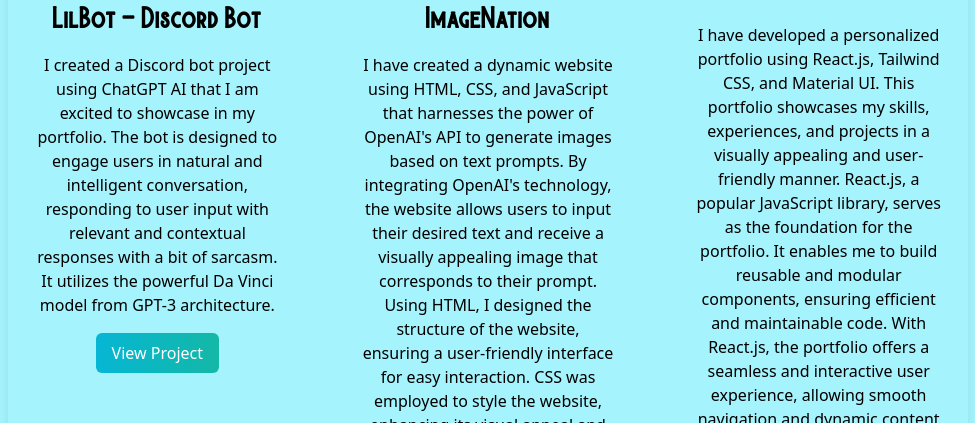
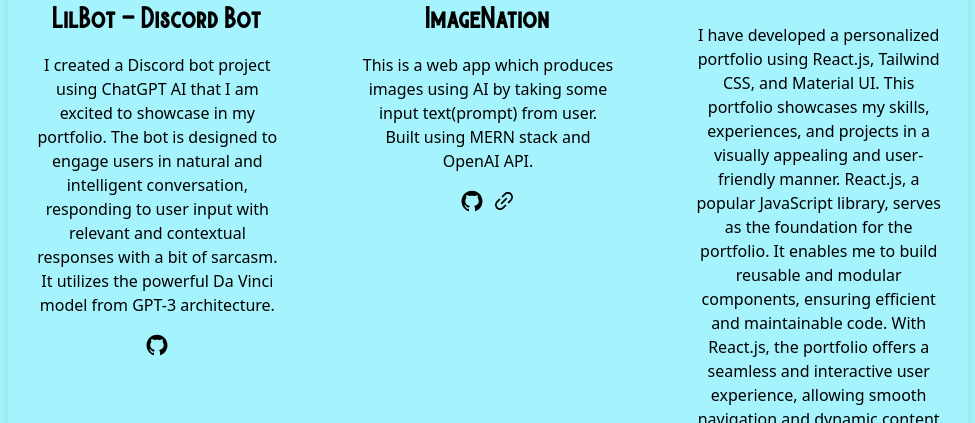
Before and after one commit to rishuraj1/PortfolioReact, a React (Vite) app: page / in a window 1280 px wide. Shown: the part 2233-2656 px from the top of the page, without its empty margins (152-1127 px from the left). Built offline with nearby package versions, Linux system fonts and the light colour scheme.

Commit message:
add: github and link to projects

```diff
--- a/src/App.jsx
+++ b/src/App.jsx
@@ -1,7 +1,7 @@
 import React from "react";
 import { useState, useEffect } from "react";
 import Typed from "typed.js";
-import { BsFillMoonStarsFill } from "react-icons/bs";
+import { BsFillMoonStarsFill, BsFillSunFill } from "react-icons/bs";
 import {
   AiFillGithub,
   AiFillLinkedin,
@@ -78,10 +78,17 @@
             </h1>
             <ul className="flex items-center">
               <li>
-                <BsFillMoonStarsFill
-                  onClick={() => setDarkMode(!darkMode)}
-                  className="cursor-pointer text-xl"
-                />
+                {darkMode ?
+                  <BsFillSunFill
+                    onClick={() => setDarkMode(!darkMode)}
+                    className="cursor-pointer fill-yellow-400 text-2xl transition duration-500 hover:scale-125 ease-in-out"
+                  />
+                  :
+                  <BsFillMoonStarsFill
+                    onClick={() => setDarkMode(!darkMode)}
+                    className="cursor-pointer fill-slate-900 text-xl transition duration-500 hover:scale-125 ease-in-out"
+                  />
+                }
               </li>
               <li>
                 <a
@@ -209,7 +216,7 @@
           <div className="lg:flex gap-16 md:flex items-start justify-center p-2">
             <Project
               image={botImage}
-              link={"https://github.com/rishuraj1/LilBot-Discord-Bot"}
+              githubLink={"https://github.com/rishuraj1/LilBot-Discord-Bot"}
               name={"LilBot - Discord Bot"}
               details={
                 "I created a Discord bot project using ChatGPT AI that I am excited to showcase in my portfolio. The bot is designed to engage users in natural and intelligent conversation, responding to user input with relevant and contextual responses with a bit of sarcasm. It utilizes the powerful Da Vinci model from GPT-3 architecture."
@@ -218,14 +225,16 @@
             />
             <Project
               image={imagenationLogo}
-              link={"https://rishuraj1.github.io/ImageNation/"}
+              githubLink={"https://github.com/rishuraj1/ImageNation--React"}
+              projectLink={"https://imagenation.vercel.app/"}
               name={"ImageNation"}
-              details={"I have created a dynamic website using HTML, CSS, and JavaScript that harnesses the power of OpenAI's API to generate images based on text prompts. By integrating OpenAI's technology, the website allows users to input their desired text and receive a visually appealing image that corresponds to their prompt. Using HTML, I designed the structure of the website, ensuring a user-friendly interface for easy interaction. CSS was employed to style the website, enhancing its visual appeal and ensuring a cohesive and visually pleasing layout. JavaScript was utilized to handle the user input and facilitate the communication with OpenAI's API."}
+              details={"This is a web app which produces images using AI by taking some input text(prompt) from user. Built using MERN stack and OpenAI API."}
               className="w-1/3"
             />
             <Project
               image={portPhoto}
-              link={"https://rishuraj1.github.io/PortfolioReact/"}
+              githubLink={"https://github.com/rishuraj1/PortfolioReact"}
+              projectLink={"https://rishuraj1.github.io/PortfolioReact/"}
               name={"My personal portfolio website"}
               details={"I have developed a personalized portfolio using React.js, Tailwind CSS, and Material UI. This portfolio showcases my skills, experiences, and projects in a visually appealing and user-friendly manner. React.js, a popular JavaScript library, serves as the foundation for the portfolio. It enables me to build reusable and modular components, ensuring efficient and maintainable code. With React.js, the portfolio offers a seamless and interactive user experience, allowing smooth navigation and dynamic content updates. Tailwind CSS and Material UI were used to enhance the visual aesthetics of the portfolio."}
               className="w-1/3" />
--- a/src/components/Carousel.jsx
+++ b/src/components/Carousel.jsx
@@ -39,11 +39,10 @@
           key={index}
           src={image.src}
           alt={image.alt}
-          className={`object-cover w-3xl h-auto flex items-center ${
-            index === activeIndex
-              ? "opacity-100 transition duration-1000 ease-in-out transform scale-100"
-              : "hidden max-w-full opacity-40 transition duration-1000 ease-in-out transform scale-95"
-          }`}
+          className={`object-cover w-3xl h-auto flex items-center ${index === activeIndex
+            ? "opacity-100 transition duration-1000 ease-in-out transform scale-100"
+            : "hidden max-w-full opacity-40 transition duration-1000 ease-in-out transform scale-95"
+            }`}
           onClick={() => handleClick(index)}
         />
       ))}
@@ -51,9 +50,9 @@
         <button className="mx-2" onClick={handlePlay}>
           {" "}
           {isPaused ? (
-            <BsFillPlayFill className="text-4xl text-gray-500 hover:text-gray-700 dark:hover:text-white" />
+            <BsFillPlayFill className="transition-all duration-200 ease-in-out text-4xl text-gray-500 hover:text-gray-700 dark:hover:text-white" />
           ) : (
-            <BsFillPauseFill className="text-4xl text-gray-500 hover:text-gray-700 dark:hover:text-white" />
+            <BsFillPauseFill className="transition-all duration-200 ease-in-out text-4xl text-gray-500 hover:text-gray-700 dark:hover:text-white" />
           )}{" "}
         </button>
       </div>
--- a/src/components/Project.jsx
+++ b/src/components/Project.jsx
@@ -1,10 +1,7 @@
 import * as React from 'react';
+import { AiFillGithub, AiOutlineLink } from 'react-icons/ai';
 
-const Project = ({ link, image, name, details }) => {
-
-  function openLink() {
-    window.open(link, "_blank");
-  }
+const Project = ({ githubLink, projectLink, image, name, details }) => {
 
   return (
     <div className='w-full flex flex-col gap-2 justify-center items-center'>
@@ -20,7 +17,20 @@
         </div>
       </div>
       <div>
-        <button className='bg-gradient-to-r hover:bg-gradient-to-l from-cyan-500 to-teal-500 text-white px-4 py-2 rounded-md \ml-8' onClick={openLink}>View Project</button>
+        {/* <button className='bg-gradient-to-r hover:bg-gradient-to-l from-cyan-500 to-teal-500 text-white px-4 py-2 rounded-md \ml-8' onClick={openLink}>View Project</button> */}
+        {
+          projectLink ? (
+            <div className='flex gap-2 justify-center items-center'>
+              <a href={githubLink} target='_blank'><AiFillGithub className="cursor-pointer text-2xl transition duration-500 hover:scale-125 ease-in-out" /></a>
+
+              <a href={projectLink} target='_blank'><AiOutlineLink className='cursor-pointer text-2xl transition duration-500 hover:scale-125 ease-in-out hover:fill-purple-600' /></a>
+            </div>
+          ) : (
+            <div>
+              <a href={githubLink} target='_blank'><AiFillGithub className="cursor-pointer text-2xl transition duration-500 hover:scale-125 ease-in-out" /></a>
+            </div>
+          )
+        }
       </div>
     </div>
   )
```
